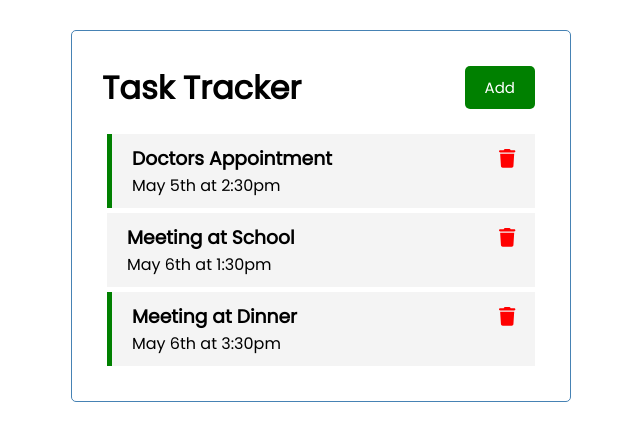
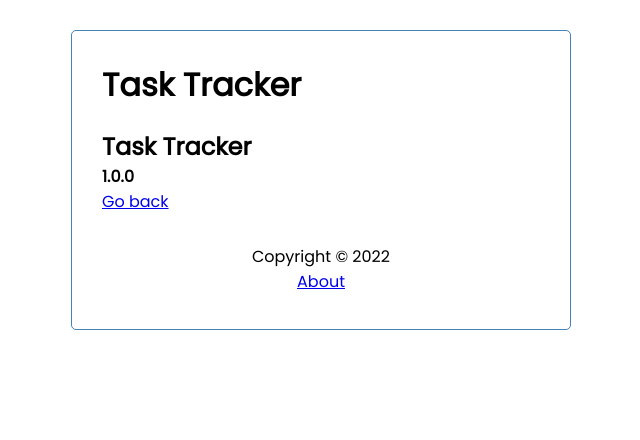
Before and after one commit to Seremba/angular-task-tracker-app, an Angular app: page /about in a window 1280 px wide. Shown: the top 440 px of the page, without its empty margins (319-959 px from the left). Built offline with nearby package versions, Linux system fonts and the light colour scheme; data requests are answered from the project's data file.

Commit message:
finished the task tracker app

```diff
--- a/src/app/app.component.html
+++ b/src/app/app.component.html
@@ -1,4 +1,5 @@
 <div class="container">
   <app-header></app-header>
-  <app-tasks></app-tasks>
+  <router-outlet></router-outlet>
+  <app-footer></app-footer>
 </div>
--- a/src/app/app.module.ts
+++ b/src/app/app.module.ts
@@ -3,6 +3,7 @@
 import { FontAwesomeModule } from '@fortawesome/angular-fontawesome';
 import { FormsModule} from '@angular/forms'
 import {HttpClientModule} from '@angular/common/http'
+import { RouterModule, Routes } from '@angular/router';
 
 import { AppComponent } from './app.component';
 import { HeaderComponent } from './components/header/header.component';
@@ -10,8 +11,13 @@
 import { TasksComponent } from './components/tasks/tasks.component';
 import { TasksItemComponent } from './components/tasks-item/tasks-item.component';
 import { AddTaskComponent } from './components/add-task/add-task.component';
+import { AboutComponent } from './components/about/about.component';
+import { FooterComponent } from './components/footer/footer.component';
 
-
+const appRoutes: Routes = [
+  { path : '', component : TasksComponent},
+  {path: 'about', component: AboutComponent}
+]
 @NgModule({
   declarations: [
     AppComponent,
@@ -19,13 +25,16 @@
     ButtonComponent,
     TasksComponent,
     TasksItemComponent,
-    AddTaskComponent
+    AddTaskComponent,
+    AboutComponent,
+    FooterComponent
   ],
   imports: [
     BrowserModule,
     FontAwesomeModule,
     HttpClientModule,
-    FormsModule
+    FormsModule,
+    RouterModule.forRoot(appRoutes, {enableTracing: true})
   ],
   providers: [],
   bootstrap: [AppComponent]
--- /dev/null
+++ b/src/app/components/about/about.component.html
@@ -0,0 +1,5 @@
+<div>
+    <h2>Task Tracker</h2>
+    <h4>1.0.0</h4>
+    <a routerLink="/">Go back</a>
+</div>
--- /dev/null
+++ b/src/app/components/about/about.component.ts
@@ -0,0 +1,15 @@
+import { Component, OnInit } from '@angular/core';
+
+@Component({
+  selector: 'app-about',
+  templateUrl: './about.component.html',
+  styleUrls: ['./about.component.css']
+})
+export class AboutComponent implements OnInit {
+
+  constructor() { }
+
+  ngOnInit(): void {
+  }
+
+}
--- /dev/null
+++ b/src/app/components/footer/footer.component.css
@@ -0,0 +1,4 @@
+footer {
+    margin-top: 30px;
+    text-align: center;
+}
--- /dev/null
+++ b/src/app/components/footer/footer.component.html
@@ -0,0 +1,4 @@
+<footer>
+    <p>Copyright &copy; 2022</p>
+    <a routerLink="/about">About</a>
+</footer>
--- /dev/null
+++ b/src/app/components/footer/footer.component.ts
@@ -0,0 +1,15 @@
+import { Component, OnInit } from '@angular/core';
+
+@Component({
+  selector: 'app-footer',
+  templateUrl: './footer.component.html',
+  styleUrls: ['./footer.component.css']
+})
+export class FooterComponent implements OnInit {
+
+  constructor() { }
+
+  ngOnInit(): void {
+  }
+
+}
--- a/src/app/components/header/header.component.html
+++ b/src/app/components/header/header.component.html
@@ -1,6 +1,7 @@
 <header>
     <h1>{{title}}</h1>
     <app-button
+    *ngIf="hasRoute('/')"
      color="{{showAddTask ? 'red': 'green'}}"
      text="{{showAddTask ? 'Close': 'Add'}}"
      (btnClick) = "toggleAddTask()"></app-button>
--- a/src/app/components/header/header.component.ts
+++ b/src/app/components/header/header.component.ts
@@ -1,5 +1,6 @@
 import { Component, OnInit } from '@angular/core';
 import { UiService } from '../../services/ui.service';
+import { Router } from '@angular/router';
 import {Subscription} from 'rxjs';
 
 
@@ -15,7 +16,7 @@
   subscription !: Subscription;
 
 
-  constructor(private uiService: UiService) {
+  constructor(private uiService: UiService, private router: Router) {
 
     this.subscription = this.uiService.onToggle().subscribe(value => (this.showAddTask =value))
   }
@@ -28,4 +29,8 @@
     this.uiService.toggleShowAddTask();
   }
 
+  hasRoute(route : string) {
+    return this.router.url === route;
+  }
+
 }
```
Also changed, not shown: src/app/components/about/about.component.css (added), 2 other files (tests, documents, lock files or other folders).
